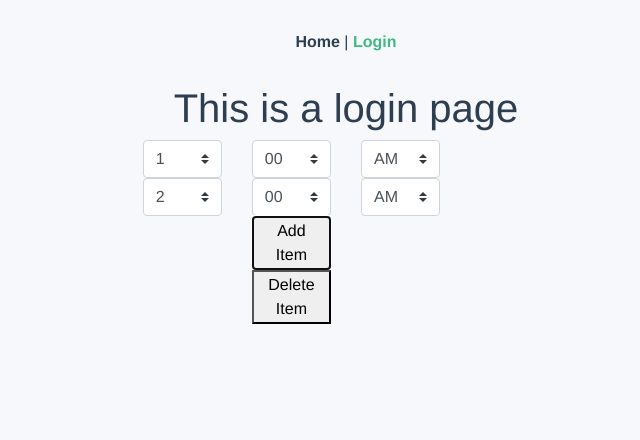
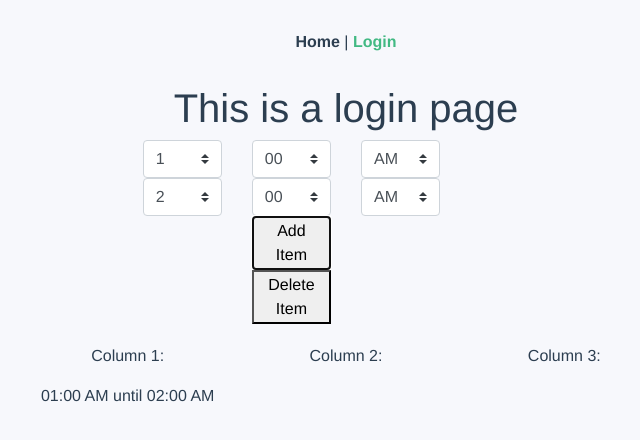
Before and after one commit to srad1292/daily-planner-ui, a Vue app: page /#/login in a window 1280 px wide. Both pictures are taken after a click on the button "Add Item". Shown: the top 440 px of the page, without its empty margins (294-934 px from the left). Built offline with nearby package versions, Linux system fonts and the light colour scheme.

Commit message:
small display to see the elements

```diff
--- a/src/views/Login.vue
+++ b/src/views/Login.vue
@@ -50,6 +50,16 @@
         </b-col>
       </b-row>
     </form>
+
+    <div style="margin-top: 20px">
+      <b-row>
+        <b-col cols="3"></b-col>
+        <b-col v-for="(column, index) in items" v-bind:key="index" cols="2">
+          <p>Column {{index+1}}:</p>
+          <p v-for="(item, itemIndex) in column" v-bind:key="itemIndex">{{item.startDisplay}} until {{item.endDisplay}}</p>
+        </b-col>
+      </b-row>
+    </div>
   </div>
 </template>
 
```
